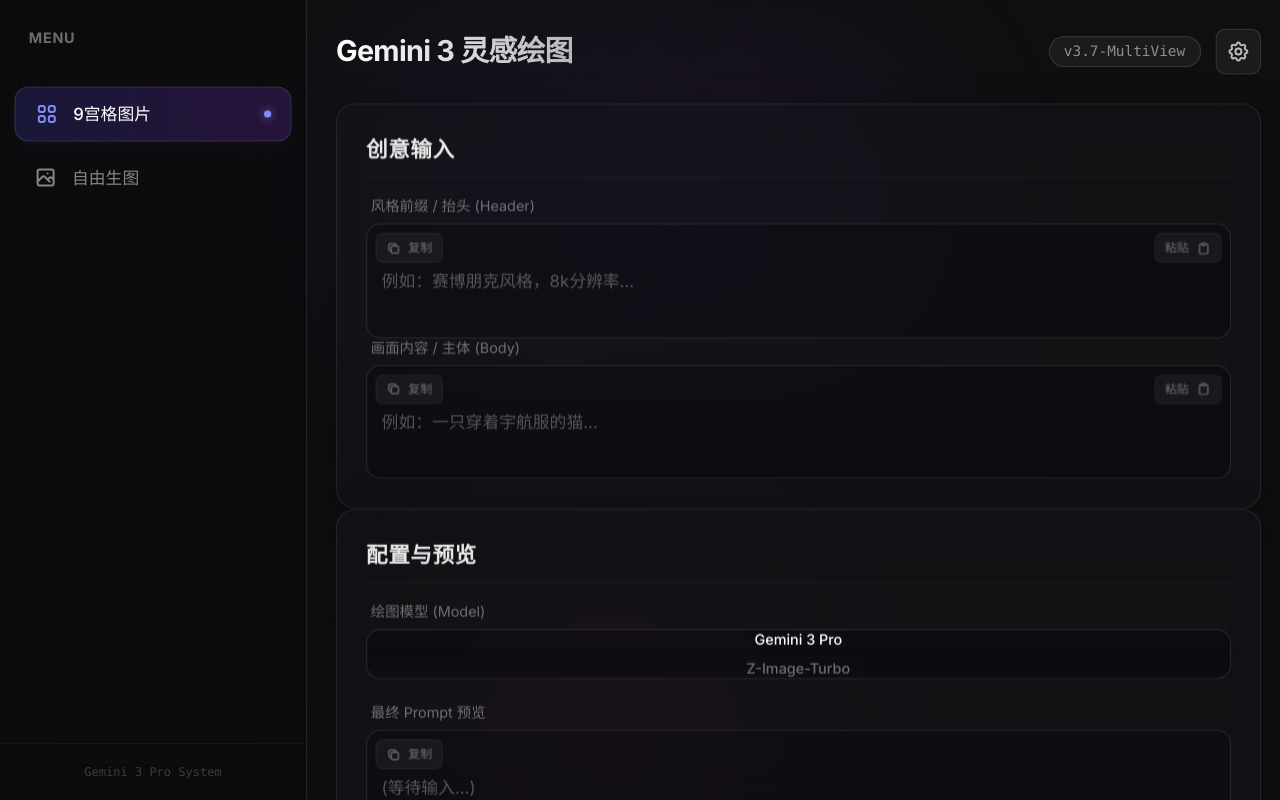
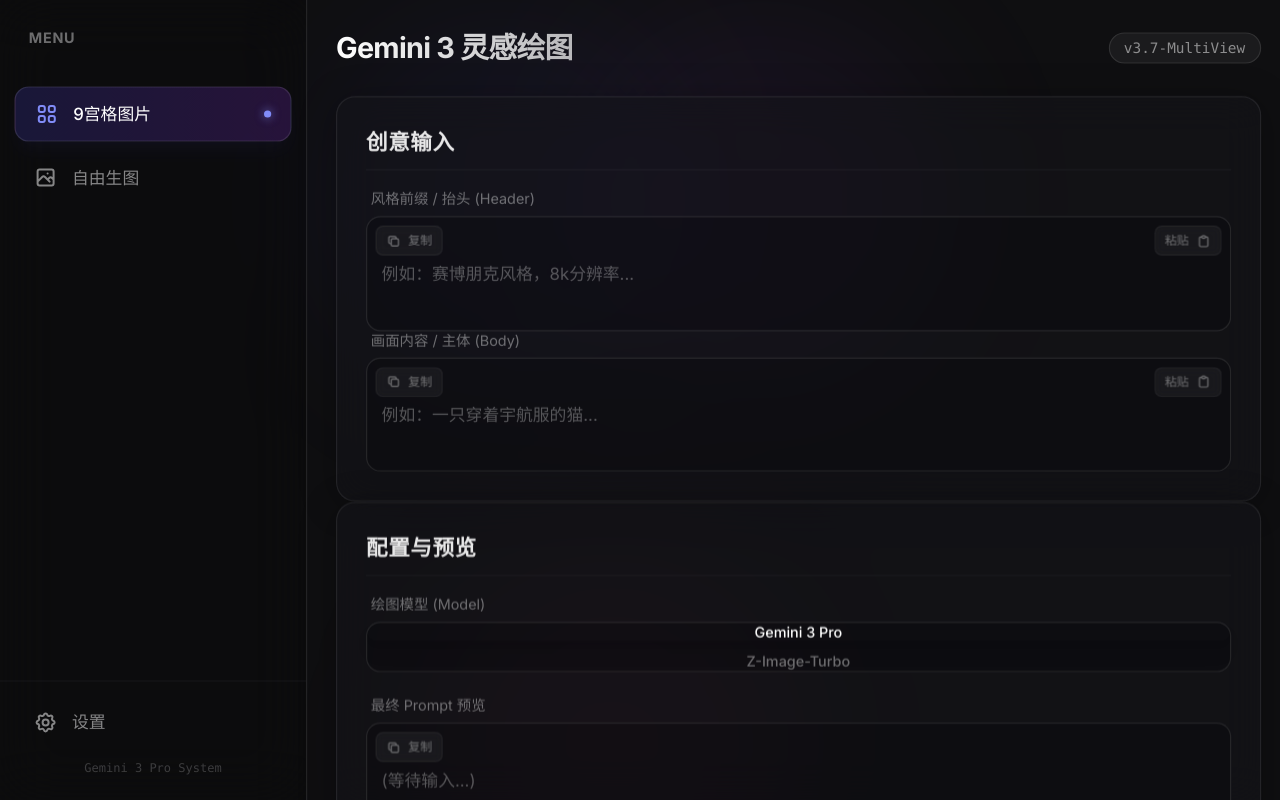
Before and after one commit to camerarts/shengtu, a React (Vite) app: page / in a window 1280 px wide. Built offline with nearby package versions, Linux system fonts and the light colour scheme.

Commit message:
feat(sidebar): Move settings button to sidebar
Relocates the settings button from the header to the sidebar, improving UI consistency and discoverability. The button is now integrated into the sidebar's footer, providing a dedicated area for utility actions.

```diff
--- a/App.tsx
+++ b/App.tsx
@@ -68,7 +68,11 @@
       />
 
       {/* Sidebar Navigation */}
-      <Sidebar activeMode={activeMode} onModeChange={setActiveMode} />
+      <Sidebar
+        activeMode={activeMode}
+        onModeChange={setActiveMode}
+        onSettingsClick={() => setShowSettings(true)}
+      />
 
       {/* Main Content Area */}
       <div className="flex-1 flex flex-col h-full pl-6 py-6 pr-4 min-w-0">
@@ -82,9 +86,6 @@
           </div>
           <div className="flex items-center gap-3">
              <div className="hidden sm:block px-3 py-1 rounded-full bg-white/5 border border-white/10 text-xs font-mono text-white/50">v3.7-MultiView</div>
-             <button onClick={() => setShowSettings(true)} className="p-2 rounded-lg bg-white/5 hover:bg-white/10 border border-white/10 text-white/70 hover:text-white">
-               <svg className="w-5 h-5" fill="none" viewBox="0 0 24 24" stroke="currentColor"><path strokeLinecap="round" strokeLinejoin="round" strokeWidth={2} d="M10.325 4.317c.426-1.756 2.924-1.756 3.35 0a1.724 1.724 0 002.573 1.066c1.543-.94 3.31.826 2.37 2.37a1.724 1.724 0 001.065 2.572c1.756.426 1.756 2.924 0 3.35a1.724 1.724 0 00-1.066 2.573c.94 1.543-.826 3.31-2.37 2.37a1.724 1.724 0 00-2.572 1.065c-.426 1.756-2.924 1.756-3.35 0a1.724 1.724 0 00-2.573-1.066c-1.543.94-3.31-.826-2.37-2.37a1.724 1.724 0 00-1.065-2.572c-1.756-.426-1.756-2.924 0-3.35a1.724 1.724 0 001.066-2.573c-.94-1.543.826-3.31 2.37-2.37.996.608 2.296.07 2.572-1.065z" /><path strokeLinecap="round" strokeLinejoin="round" strokeWidth={2} d="M15 12a3 3 0 11-6 0 3 3 0 016 0z" /></svg>
-             </button>
           </div>
         </nav>
 
--- a/components/Sidebar.tsx
+++ b/components/Sidebar.tsx
@@ -5,9 +5,10 @@
 interface SidebarProps {
   activeMode: ViewMode;
   onModeChange: (mode: ViewMode) => void;
+  onSettingsClick: () => void;
 }
 
-export const Sidebar: React.FC<SidebarProps> = ({ activeMode, onModeChange }) => {
+export const Sidebar: React.FC<SidebarProps> = ({ activeMode, onModeChange, onSettingsClick }) => {
   const menuItems = [
     {
       id: 'grid' as ViewMode,
@@ -63,8 +64,20 @@
         })}
       </div>
 
-      <div className="p-4 border-t border-white/5 hidden lg:block">
-        <div className="text-[10px] text-white/20 text-center font-mono">
+      <div className="p-3 border-t border-white/5 mt-auto">
+        <button
+            onClick={onSettingsClick}
+            className="w-full flex items-center gap-3 px-3 lg:px-4 py-3 rounded-xl text-white/50 hover:text-white hover:bg-white/5 transition-all duration-300 group"
+        >
+            <div className="text-current group-hover:text-indigo-300 transition-colors">
+                <svg className="w-5 h-5" fill="none" viewBox="0 0 24 24" stroke="currentColor">
+                    <path strokeLinecap="round" strokeLinejoin="round" strokeWidth={2} d="M10.325 4.317c.426-1.756 2.924-1.756 3.35 0a1.724 1.724 0 002.573 1.066c1.543-.94 3.31.826 2.37 2.37a1.724 1.724 0 001.065 2.572c1.756.426 1.756 2.924 0 3.35a1.724 1.724 0 00-1.066 2.573c.94 1.543-.826 3.31-2.37 2.37a1.724 1.724 0 00-2.572 1.065c-.426 1.756-2.924 1.756-3.35 0a1.724 1.724 0 00-2.573-1.066c-1.543.94-3.31-.826-2.37-2.37a1.724 1.724 0 00-1.065-2.572c-1.756-.426-1.756-2.924 0-3.35a1.724 1.724 0 001.066-2.573c-.94-1.543.826-3.31 2.37-2.37.996.608 2.296.07 2.572-1.065z" />
+                    <path strokeLinecap="round" strokeLinejoin="round" strokeWidth={2} d="M15 12a3 3 0 11-6 0 3 3 0 016 0z" />
+                </svg>
+            </div>
+            <span className="hidden lg:block text-sm font-medium">设置</span>
+        </button>
+        <div className="hidden lg:block text-[10px] text-white/20 text-center font-mono mt-2 pb-2">
            Gemini 3 Pro System
         </div>
       </div>
```
